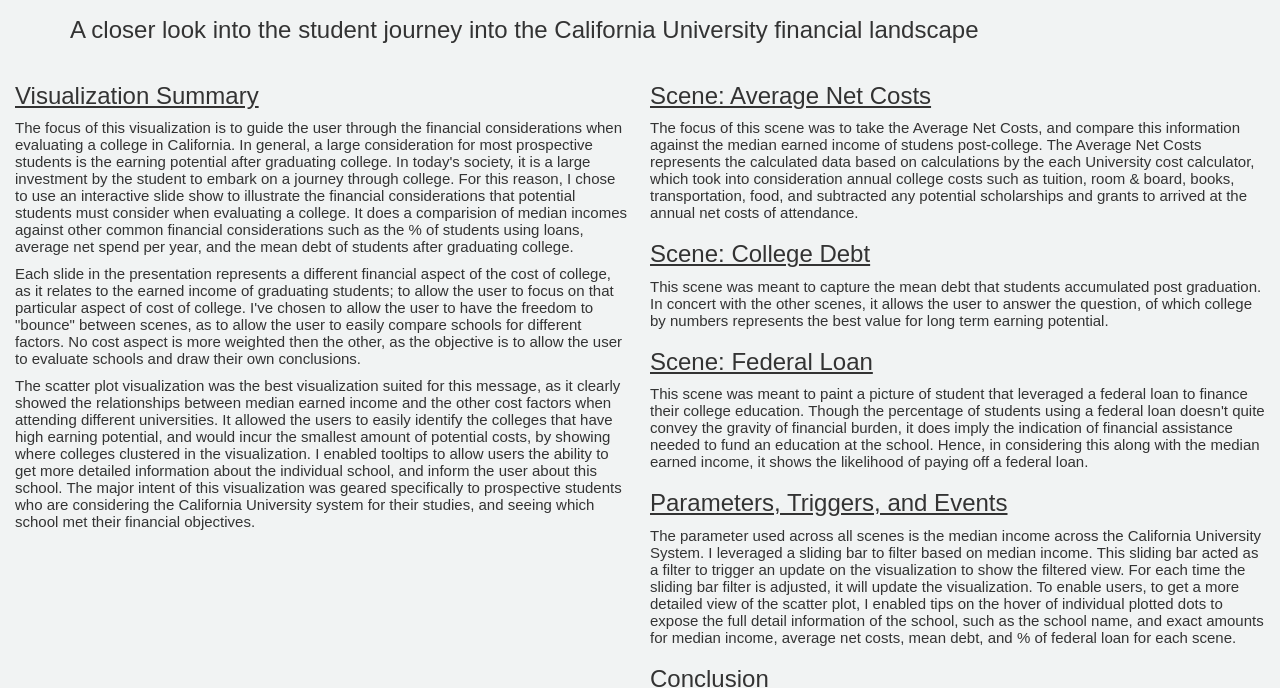
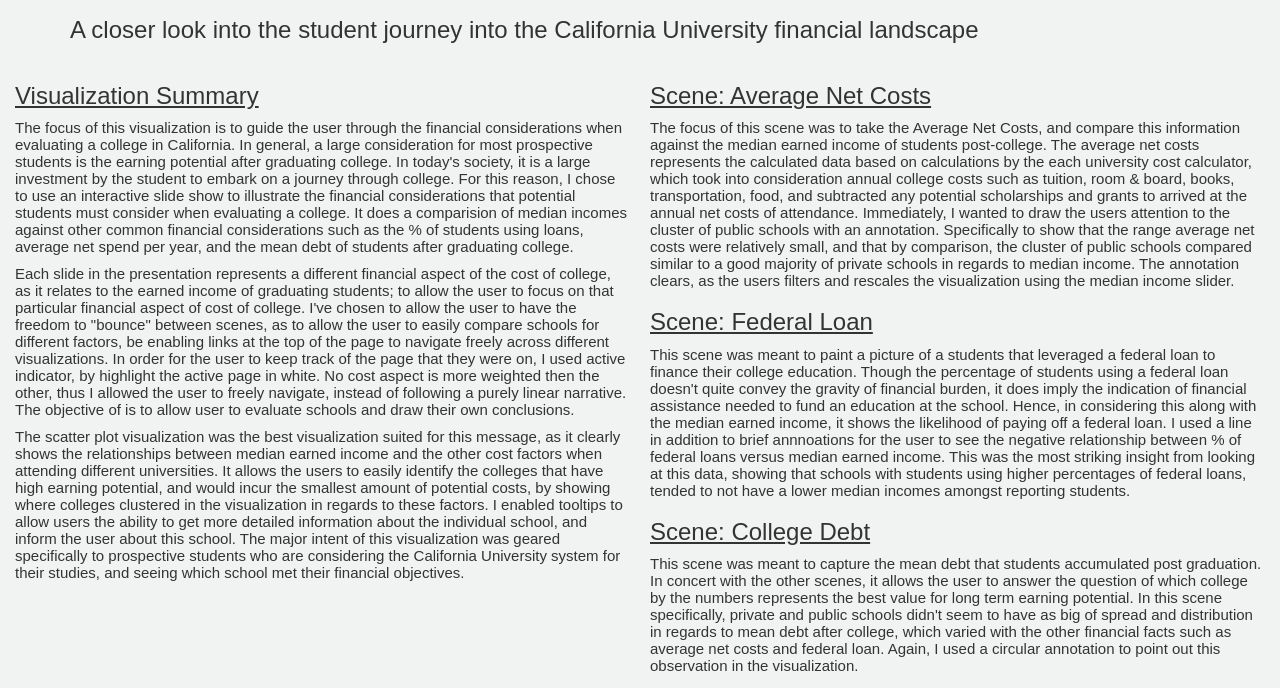
Before and after one commit to ruch-illinois/ruch-illinois.github.io, a plain HTML site: page about_visualization.html in a window 1280 px wide. Shown: the part 145-833 px from the top of the page. Drawn offline with nearby package versions, Linux system fonts and the light colour scheme.

Commit message:
Commit of the following:
* corrected typing errors and cleaned up explanation for clarity for the different visualizations.

```diff
--- a/about_visualization.html
+++ b/about_visualization.html
@@ -104,17 +104,19 @@
         students after graduating college.</p>
 
         <p>Each slide in the presentation represents a different financial aspect of the cost of college, as it relates
-            to the earned income of graduating students; to allow the user to focus on that particular aspect of cost of college.
+            to the earned income of graduating students; to allow the user to focus on that particular financial aspect of cost of college.
             I've chosen to allow the user to have the freedom to "bounce" between scenes, as to allow the user to easily compare schools
-            for different factors.  No cost aspect is more weighted then the other, as the objective is to allow the user to evaluate schools
-            and draw their own conclusions.
+            for different factors, be enabling links at the top of the page to navigate freely across different visualizations.
+            In order for the user to keep track of the page that they were on, I used active indicator, by highlight the active page in white.
+            No cost aspect is more weighted then the other, thus I allowed the user to freely navigate, instead of following a purely linear narrative.
+            The objective of is to allow user to evaluate schools and draw their own conclusions.
         </p>
 
         <p>
-            The scatter plot visualization was the best visualization suited for this message, as it clearly showed the relationships
-            between median earned income and the other cost factors when attending different universities.  It allowed the users to easily identify
+            The scatter plot visualization was the best visualization suited for this message, as it clearly shows the relationships
+            between median earned income and the other cost factors when attending different universities.  It allows the users to easily identify
             the colleges that have high earning potential, and would incur the smallest amount of potential costs, by showing where colleges
-            clustered in the visualization.
+            clustered in the visualization in regards to these factors.
 
             I enabled tooltips to allow users the ability to get more detailed information about the individual school, and inform the user
             about this school.  The major intent of this visualization was geared specifically to prospective students who
@@ -124,36 +126,44 @@
     <div class="column">
         <h3><u>Scene: Average Net Costs</u></h3>
         <p>The focus of this scene was to take the Average Net Costs, and compare this information against the median earned
-        income of studens post-college.  The Average Net Costs represents the calculated data based on calculations by the each
-        University cost calculator, which took into consideration annual college costs such as tuition, room & board, books,
+        income of students post-college.  The average net costs represents the calculated data based on calculations by the each
+        university cost calculator, which took into consideration annual college costs such as tuition, room & board, books,
         transportation, food, and subtracted any potential scholarships and grants to arrived at the annual net costs of
-        attendance.
+        attendance.  Immediately, I wanted to draw the users attention to the cluster of public schools with an annotation.  Specifically to show that the range average net costs
+        were relatively small, and that by comparison, the cluster of public schools compared similar to a good majority of private schools in regards
+        to median income.  The annotation clears, as the users filters and rescales the visualization using the median income slider.
+
+        <h3><u>Scene: Federal Loan</u></h3>
+        <p>This scene was meant to paint a picture of a students that leveraged a federal loan to finance their college education.
+            Though the percentage of students using a federal loan doesn't quite convey the gravity of financial burden, it does imply
+            the indication of financial assistance needed to fund an education at the school.  Hence, in considering this along with
+            the median earned income, it shows the likelihood of paying off a federal loan.  I used a line in addition to brief annnoations
+        for the user to see the negative relationship between % of federal loans versus median earned income.  This was the most striking
+        insight from looking at this data, showing that schools with students using higher percentages of federal loans, tended to not have a lower
+        median incomes amongst reporting students.</p>
 
         <h3><u>Scene: College Debt</u></h3>
         <p>This scene was meant to capture the mean debt that students accumulated post graduation.  In concert with the other
-        scenes, it allows the user to answer the question, of which college by numbers represents the best value for long
-        term earning potential.</p>
+        scenes, it allows the user to answer the question of which college by the numbers represents the best value for long
+        term earning potential.  In this scene specifically, private and public schools didn't seem to have as big of spread and distribution
+        in regards to mean debt after college, which varied with the other financial facts such as average net costs and federal loan.  Again,
+        I used a circular annotation to point out this observation in the visualization.</p>
 
-        <h3><u>Scene: Federal Loan</u></h3>
-        <p>This scene was meant to paint a picture of student that leveraged a federal loan to finance their college education.
-        Though the percentage of students using a federal loan doesn't quite convey the gravity of financial burden, it does imply
-        the indication of financial assistance needed to fund an education at the school.  Hence, in considering this along with
-        the median earned income, it shows the likelihood of paying off a federal loan.</p>
 
         <h3><u>Parameters, Triggers, and Events</u></h3>
         <p>The parameter used across all scenes is the median income across the California University System. I leveraged a sliding bar
         to filter based on median income.  This sliding bar acted as a filter to trigger an update on the visualization to show
-        the filtered view.  For each time the sliding bar filter is adjusted, it will update the visualization.  To enable users,
-        to get a more detailed view of the scatter plot, I enabled tips on the hover of individual plotted dots to expose the
+        the filtered view based on the median income level selection.  Upon the event of sliding the bar, visualization would filter and rescale on the canvas,
+            based on relevant school plots. To enable users, to get a more detailed view of the scatter plot, I enabled tips on the hover of individual plotted dots to expose the
         full detail information of the school, such as the school name, and exact amounts for median income, average net costs, mean
             debt, and % of federal loan for each scene.</p>
 
         <h3><u>Conclusion</u></h3>
         <p>As a summarized conclusion to this essay, a large portion of the public university tend to present high value in terms
         of lower debt, average net costs, and federal against higher median incomes.  In regards to observations, Stanford University
-        represented the best value in terms of the lowest costs considerations against median earned incomes for graduates from there.
+        represented the best value in terms of the lowest costs considerations against median earned incomes for graduates from that school.
         This is in part due to the reputation of Stanford and it's ability to attract highly qualified academic candidates.
-        The lower costs is likely due to it's availability and opportunity for students to qualify for a broad spectrum of
+        The lower costs are likely due to it's availability and opportunity for students to qualify for a broad spectrum of
             scholarships and grants.</p>
     </div>
 </div>
```
Also changed, not shown: index.html (+1 -1 lines), scatter_plot.html (+7 -5 lines), scatter_plot_debt.html (+9 -7 lines), scatter_plot_fed_loan.html (+7 -6 lines).
